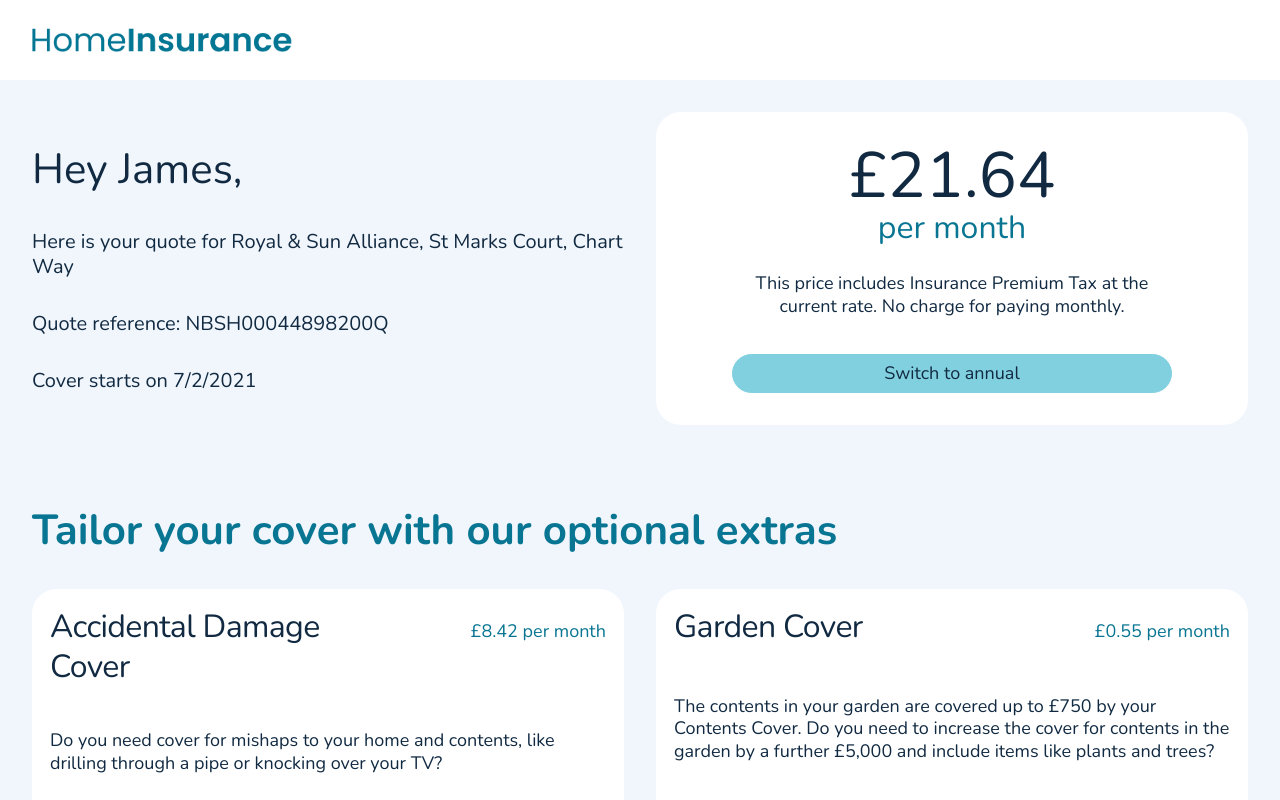
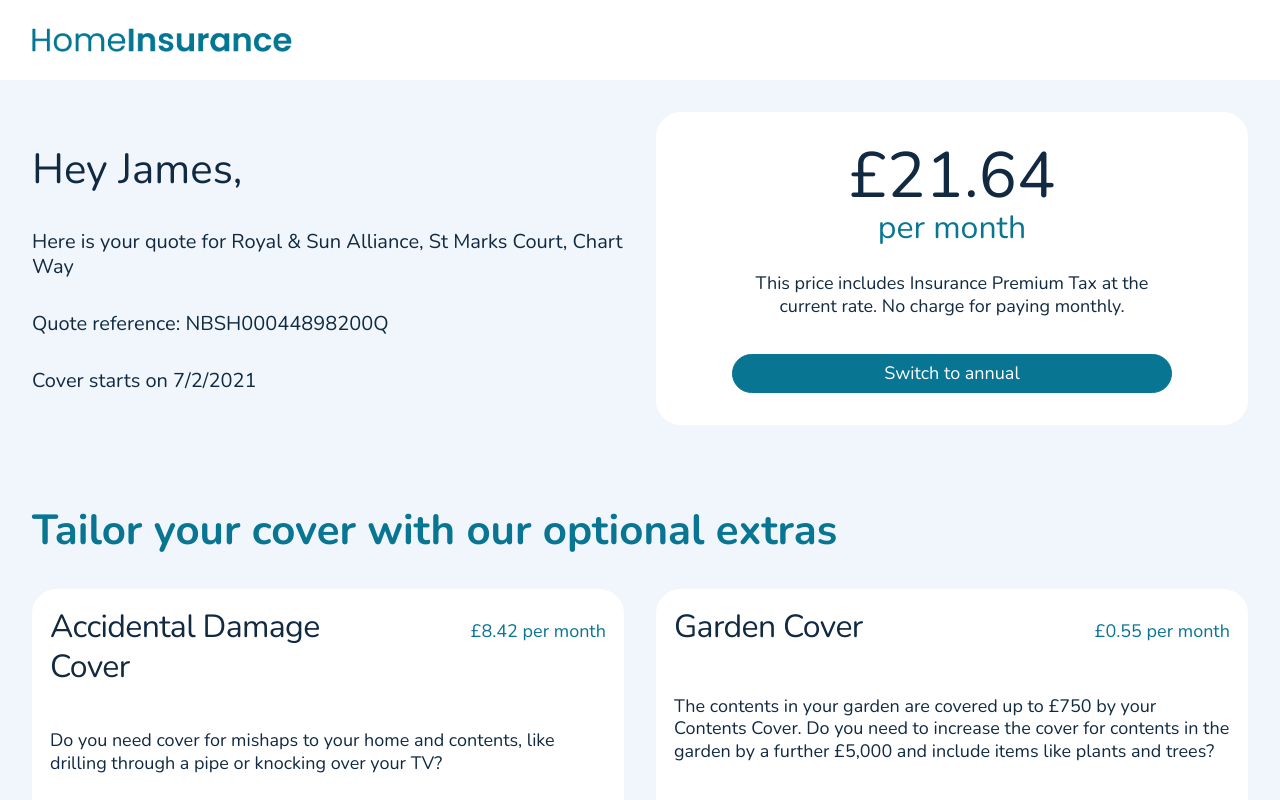
Before and after one commit to LennyBalston/home-insurance-quote-page, a React (Create React App) app: page / in a window 1280 px wide. Shown: the top 800 px of the page. Built offline with nearby package versions, Linux system fonts and the light colour scheme; data requests are answered from the project's data file; a web font is replaced by a local one.

Commit message:
Change payment terms toggle button to primary style

```diff
--- a/src/containers/QuoteDetail.js
+++ b/src/containers/QuoteDetail.js
@@ -74,7 +74,6 @@ function QuoteDetail({ quote }) {
 
           <Button data-test="switch-payment-terms"
             onClick={() => dispatch(toggleShowMonthlyPrice())}
-            variant="secondary"
             fullWidth
           >
             {showMonthlyPrice
--- a/src/styles/theme.js
+++ b/src/styles/theme.js
@@ -2,7 +2,7 @@ const colors = {
   white: '#ffffff',
   black: '#000000',
   primary: {
-    lighter: 'rgba(129, 212, 223, 0.41)',
+    lighter: '#81D4Df',
     light: '#81d0df',
     main: '#087592',
   },
```
Also changed, not shown: 1 other file (tests, documents, lock files or other folders).
